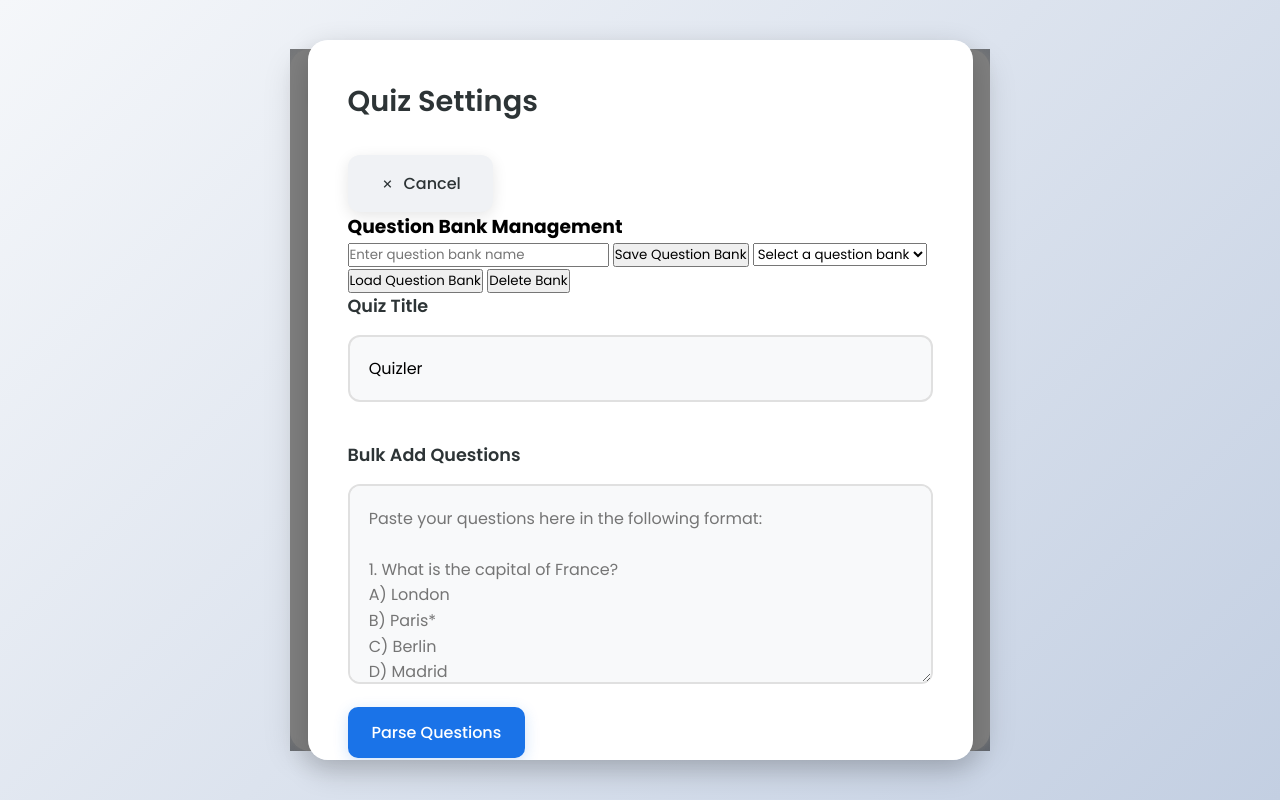
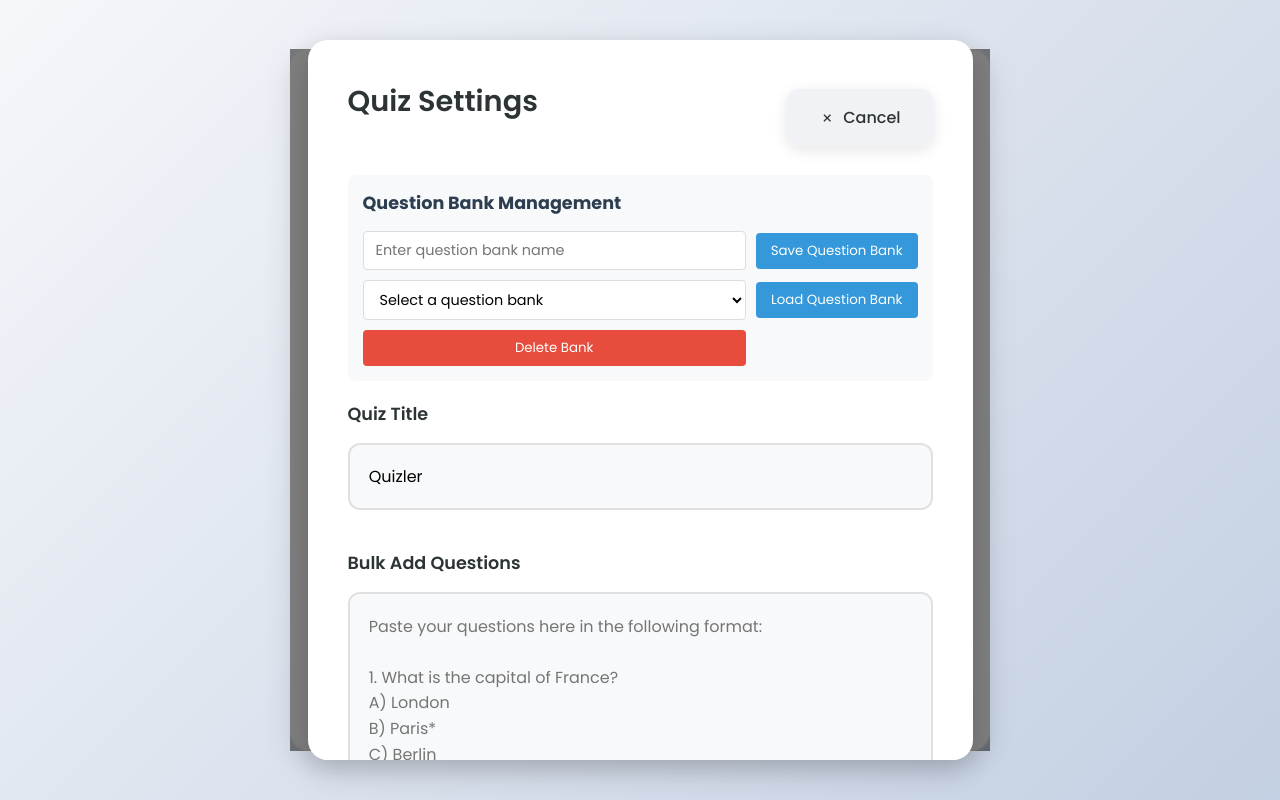
Before and after one commit to JDADonato/Quizler, a plain HTML site: page index.html in a window 1280 px wide. Both pictures are taken after a click on the button 943 px from the left and 109 px from the top of the page. Drawn offline with nearby package versions, Linux system fonts and the light colour scheme.

Commit message:
Update styles.css

```diff
--- a/styles.css
+++ b/styles.css
@@ -460,3 +460,69 @@
         transform: translateY(-2px);
         box-shadow: 0 6px 20px rgba(0, 0, 0, 0.15);
     }
+
+    .settings-header {
+        display: flex;
+        justify-content: space-between;
+        align-items: center;
+        margin-bottom: 20px;
+    }
+
+    .question-bank-management {
+        background: #f8f9fa;
+        padding: 15px;
+        border-radius: 8px;
+        margin-bottom: 20px;
+    }
+
+    .question-bank-management h3 {
+        margin: 0 0 15px 0;
+        color: #2c3e50;
+        font-size: 1.1em;
+    }
+
+    .bank-controls {
+        display: grid;
+        grid-template-columns: 1fr auto;
+        gap: 10px;
+        align-items: center;
+    }
+
+    .bank-controls input[type="text"] {
+        width: 100%;
+        padding: 8px 12px;
+        border: 1px solid #ddd;
+        border-radius: 4px;
+        font-size: 0.9em;
+    }
+
+    .bank-controls select {
+        width: 100%;
+        padding: 8px 12px;
+        border: 1px solid #ddd;
+        border-radius: 4px;
+        font-size: 0.9em;
+        background-color: white;
+    }
+
+    .bank-controls button {
+        padding: 8px 15px;
+        border: none;
+        border-radius: 4px;
+        background: #3498db;
+        color: white;
+        cursor: pointer;
+        transition: background 0.3s ease;
+    }
+
+    .bank-controls button:hover {
+        background: #2980b9;
+    }
+
+    .bank-controls button#delete-bank {
+        background: #e74c3c;
+    }
+
+    .bank-controls button#delete-bank:hover {
+        background: #c0392b;
+    }
```
